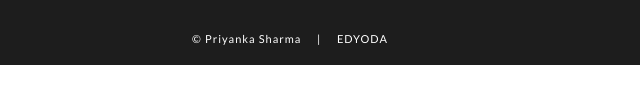
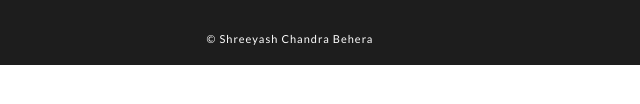
Before and after one commit to Shreeyash1204/E-CommerceWebsite-shopstudio, a plain HTML site: page footer.html in a window 1280 px wide. Shown: the part 228-332 px from the top of the page, 350-990 px from the left. Drawn offline with Linux system fonts and the light colour scheme.

Commit message:
Update footer.html

```diff
--- a/footer.html
+++ b/footer.html
@@ -45,7 +45,7 @@
                     <p> united states </p>
                 </div>
             </div>
-            <div id="credit"><a href="https://linkedin.com/in/priyanka-sharma-b79401142"> © Priyanka Sharma </a> &nbsp&nbsp&nbsp | &nbsp&nbsp&nbsp <a href="https://www.edyoda.com/" target="_blank"> EDYODA </a></div>
+           <div id="credit"><a href="https://www.linkedin.com/in/shreeyash-chandra-behera-406a37281?utm_source=share&utm_campaign=share_via&utm_content=profile&utm_medium=android_app"> © Shreeyash Chandra Behera </a> </div>
         </section>
 
     </footer>
```
